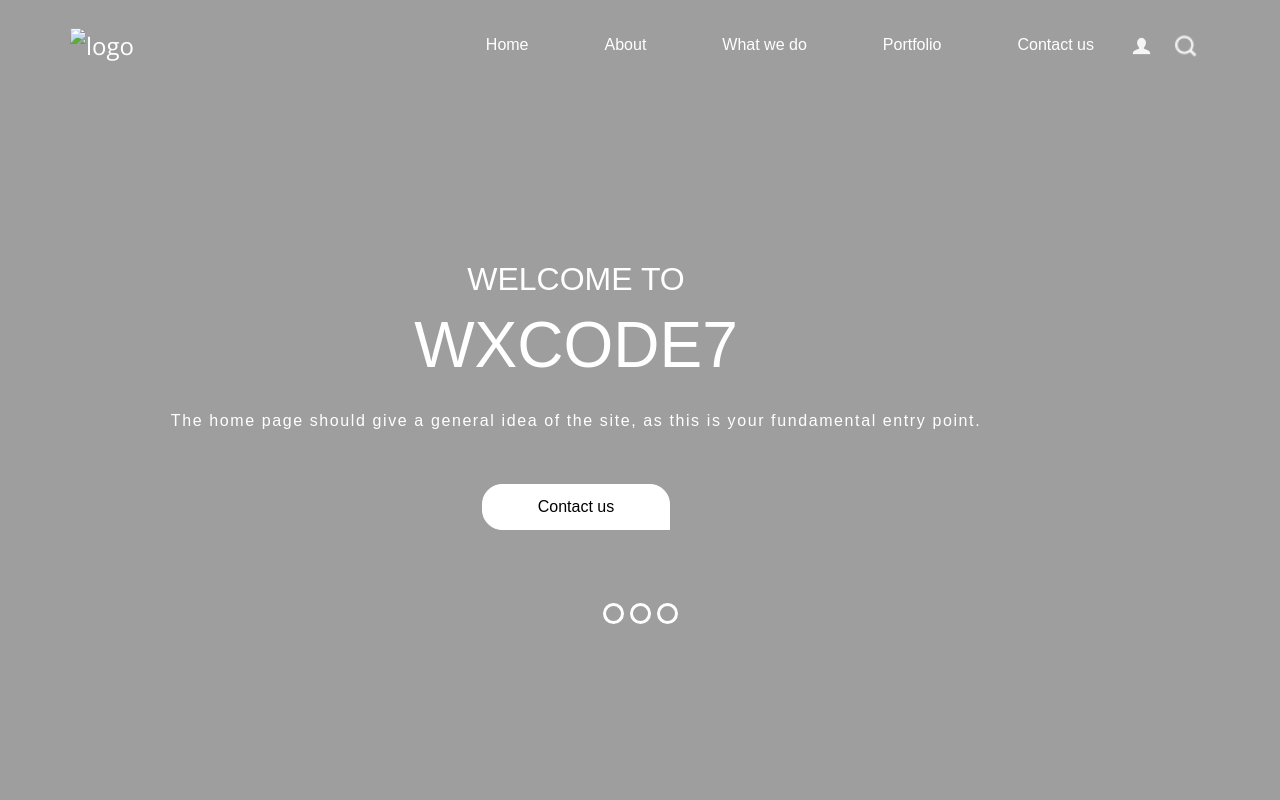
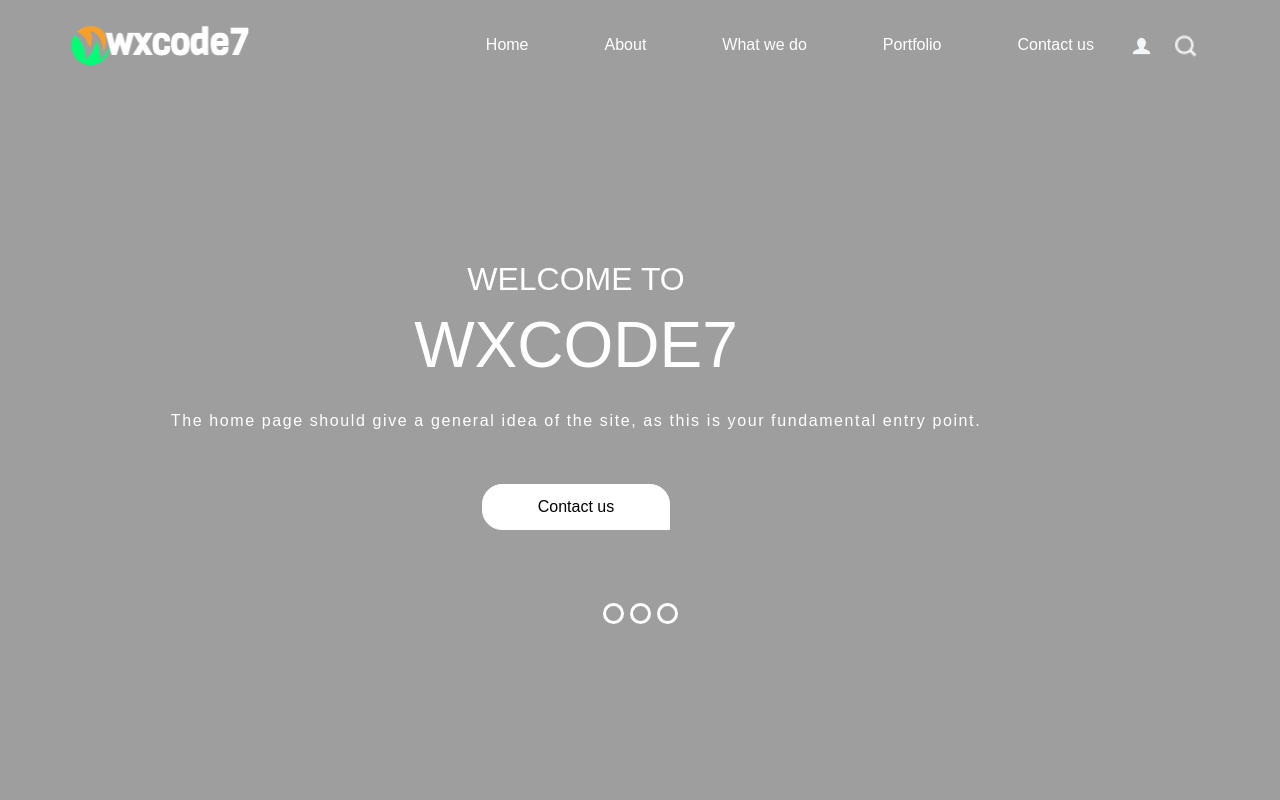
Before and after one commit to Akhiii-07/wxcode7, a plain HTML site: page index.html in a window 1280 px wide. Shown: the top 800 px of the page. Drawn offline with nearby package versions, Linux system fonts and the light colour scheme; the site is published under a folder, as on GitHub Pages, so addresses that start at the root find nothing; a web font is replaced by a local one.

Commit message:
Update index.html

```diff
--- a/index.html
+++ b/index.html
@@ -38,7 +38,7 @@
         <nav class="navbar navbar-expand-lg custom_nav-container">
           <a class="navbar-brand" href="index.html">
             <span>
-              <img src="/images/website-white-logo.webp" alt="logo">
+              <img src="./images/website-white-logo.webp" alt="logo">
             </span>
           </a>
           <button class="navbar-toggler" type="button" data-toggle="collapse" data-target="#navbarSupportedContent"
```
